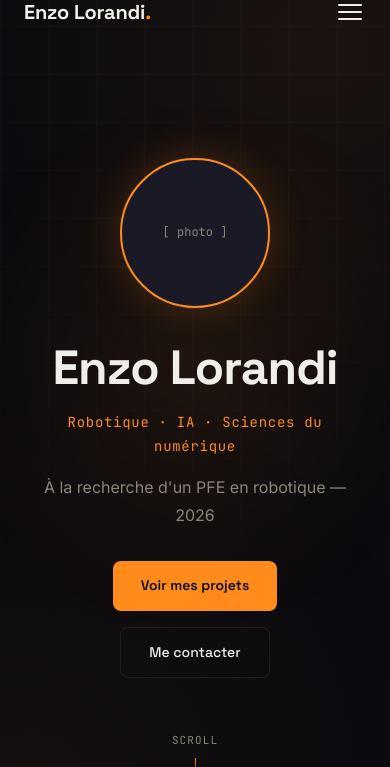
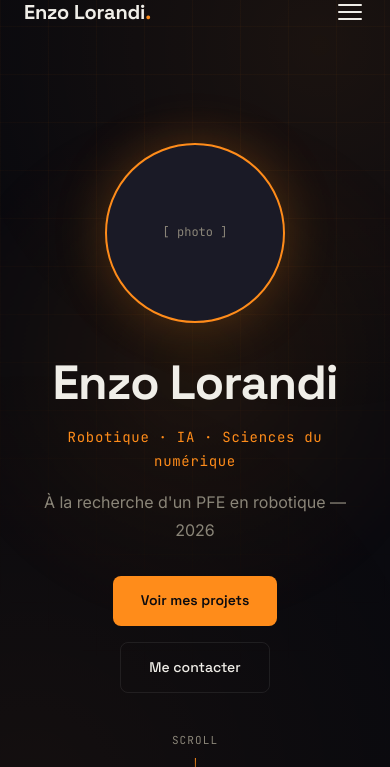
Before and after one commit to Maxz0l/Portfolio, a PHP site: page / in a window 390 px wide. Shown: the part 22-789 px from the top of the page. Run offline with PHP 8.4, Linux system fonts and the light colour scheme.

Commit message:
Hero : agrandissement du cercle photo (responsive)
De 150px à clamp(180px, 17vw, 240px) pour mieux ancrer le centre
entre la puce et le bras. Glow renforcé.

https://claude.ai/code/session_01HEyLUax7nr5Leug5otDemx

```diff
--- a/assets/css/style.css
+++ b/assets/css/style.css
@@ -243,7 +243,8 @@ h1, h2, h3 { font-family: var(--font-title); letter-spacing: -0.02em; line-heigh
 .hero-3d canvas { display: block; width: 100%; height: 100%; }
 .hero-inner { position: relative; z-index: 2; }
 .hero-photo {
-  width: 150px; height: 150px;
+  width: clamp(180px, 17vw, 240px);
+  height: clamp(180px, 17vw, 240px);
   border-radius: 50%;
   margin: 0 auto var(--s4);
   border: 2px solid var(--accent);
@@ -252,7 +253,7 @@ h1, h2, h3 { font-family: var(--font-title); letter-spacing: -0.02em; line-heigh
   align-items: center;
   justify-content: center;
   overflow: hidden;
-  box-shadow: 0 0 40px rgba(255, 140, 26, 0.2);
+  box-shadow: 0 0 50px rgba(255, 140, 26, 0.25);
 }
 .hero-photo img { width: 100%; height: 100%; object-fit: cover; }
 .hero-photo .ph { font-family: var(--font-mono); font-size: 12px; color: var(--text-muted); }
```
